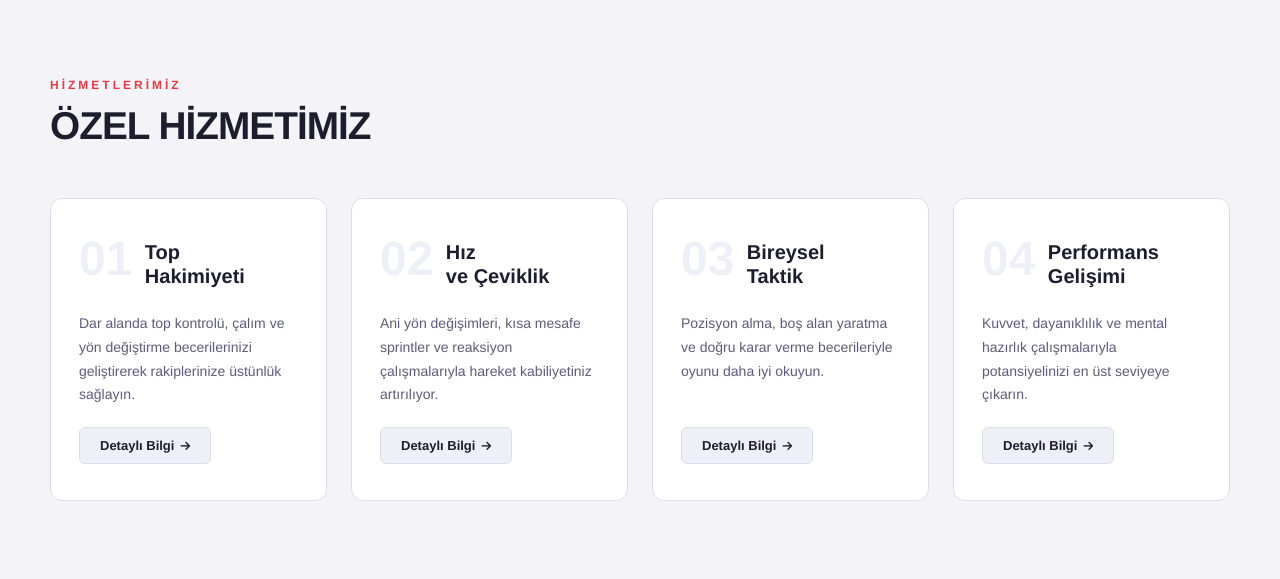
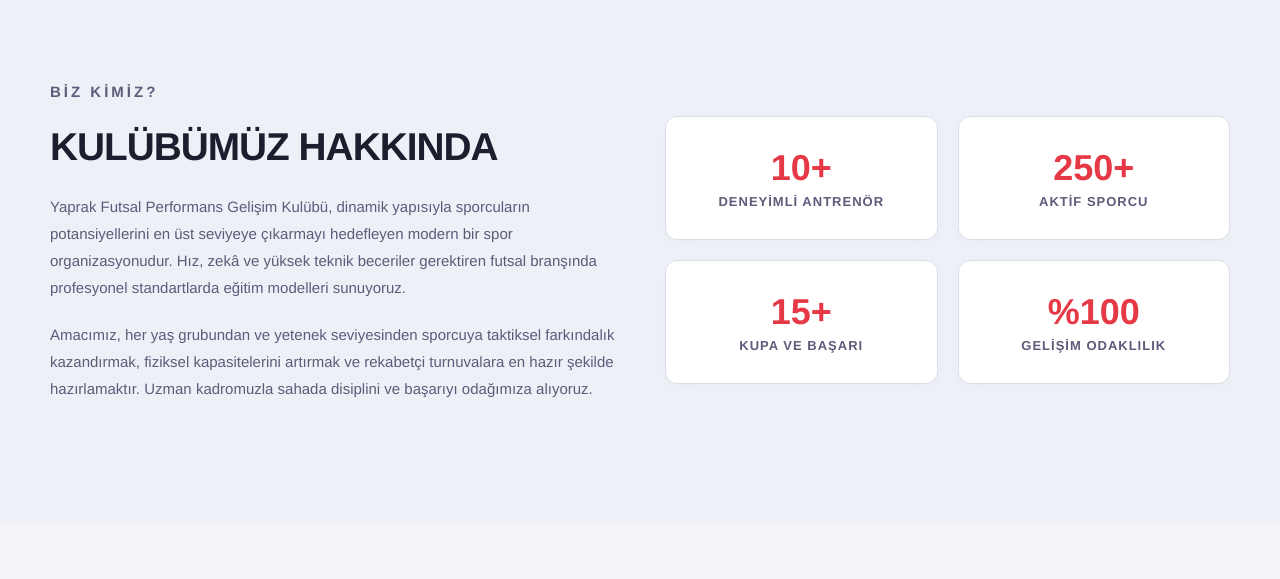
Before and after one commit to ULVI26/futsal, a plain HTML site: page index.html in a window 1280 px wide. Shown: the part 822-1401 px from the top of the page. Drawn offline with Linux system fonts and the light colour scheme.

Commit message:
Hakkımda ve antrenman bölümleri eklendi

```diff
--- a/index.html
+++ b/index.html
@@ -228,6 +228,65 @@
             object-fit: cover;
             object-position: center top;
             display: block;
+        }
+
+        /* HAKKIMDA (KULÜBÜMÜZ) */
+        .about-section {
+            padding: 100px 50px;
+            background-color: var(--section-alt);
+        }
+
+        .about-container {
+            display: grid;
+            grid-template-columns: 1fr 1fr;
+            gap: 50px;
+            align-items: center;
+        }
+
+        .about-text h2 {
+            font-size: calc(26px + 1vw);
+            font-weight: 900;
+            text-transform: uppercase;
+            margin-bottom: 24px;
+            letter-spacing: -1px;
+            color: var(--dark);
+        }
+
+        .about-text p {
+            color: var(--text-muted);
+            font-size: 15px;
+            line-height: 1.8;
+            margin-bottom: 20px;
+        }
+
+        .about-stats {
+            display: grid;
+            grid-template-columns: 1fr 1fr;
+            gap: 20px;
+        }
+
+        .stat-card {
+            background-color: var(--card-bg);
+            padding: 30px;
+            border-radius: 12px;
+            border: 1px solid var(--border);
+            text-align: center;
+            box-shadow: 0 4px 12px rgba(0, 0, 0, 0.02);
+        }
+
+        .stat-card h3 {
+            font-size: 36px;
+            font-weight: 900;
+            color: var(--red);
+            margin-bottom: 5px;
+        }
+
+        .stat-card p {
+            font-size: 13px;
+            color: var(--text-muted);
+            font-weight: 600;
+            text-transform: uppercase;
+            letter-spacing: 1px;
         }
 
         /* SERVICES */
@@ -604,8 +663,11 @@
                 height: 350px;
             }
 
+            .about-section,
             .services-section,
             .contact-section { padding-left: 20px; padding-right: 20px; }
+
+            .about-container { grid-template-columns: 1fr; gap: 30px; text-align: center; }
 
             .vision-section { flex-direction: column-reverse; }
             .vision-left { padding: 50px 20px; text-align: center; }
@@ -638,7 +700,7 @@
         </a>
         <nav id="navbar">
             <a href="#" class="active">Ana Sayfa</a>
-            <a href="#randevu">Online Randevu</a>
+            <a href="#hakkimizda">Hakkımızda</a>
             <a href="#programlar">Program Listesi</a>
             <a href="#iletisim">İletişim</a>
         </nav>
@@ -659,10 +721,39 @@
             <div class="red-line"></div>
             <h1>Yaprak Futsal<br><span>Performans</span><br>Gelişim Kulübü</h1>
             <p class="hero-subtitle">Sahada fark yaratmak isteyenler için profesyonel futsal antrenman programları.</p>
-            <button class="cta-btn">Kulübe Üyelik Başvurusu</button>
+            <button class="cta-btn" onclick="location.href='#iletisim'">Kulübe Üyelik Başvurusu</button>
         </div>
         <div class="hero-right">
             <img src="https://images.unsplash.com/photo-1763775468707-573c7cd6b0da?q=80&w=1025&auto=format&fit=crop&ixlib=rb-4.1.0&ixid=M3wxMjA3fDB8MHxwaG90by1wYWdlfHx8fGVufDB8fHx8fA%3D%3D" alt="Futsal Hero">
+        </div>
+    </section>
+
+    <section class="about-section" id="hakkimizda">
+        <div class="about-container">
+            <div class="about-text">
+                <p class="section-label">Biz Kimiz?</p>
+                <h2>Kulübümüz Hakkında</h2>
+                <p>Yaprak Futsal Performans Gelişim Kulübü, dinamik yapısıyla sporcuların potansiyellerini en üst seviyeye çıkarmayı hedefleyen modern bir spor organizasyonudur. Hız, zekâ ve yüksek teknik beceriler gerektiren futsal branşında profesyonel standartlarda eğitim modelleri sunuyoruz.</p>
+                <p>Amacımız, her yaş grubundan ve yetenek seviyesinden sporcuya taktiksel farkındalık kazandırmak, fiziksel kapasitelerini artırmak ve rekabetçi turnuvalara en hazır şekilde hazırlamaktır. Uzman kadromuzla sahada disiplini ve başarıyı odağımıza alıyoruz.</p>
+            </div>
+            <div class="about-stats">
+                <div class="stat-card">
+                    <h3>10+</h3>
+                    <p>Deneyimli Antrenör</p>
+                </div>
+                <div class="stat-card">
+                    <h3>250+</h3>
+                    <p>Aktif Sporcu</p>
+                </div>
+                <div class="stat-card">
+                    <h3>15+</h3>
+                    <p>Kupa ve Başarı</p>
+                </div>
+                <div class="stat-card">
+                    <h3>%100</h3>
+                    <p>Gelişim Odaklılık</p>
+                </div>
+            </div>
         </div>
     </section>
 
@@ -718,7 +809,7 @@
             <p class="section-label">Vizyonumuz</p>
             <h2>Yaprak Futsal İle<br>Gelişimi Beraber<br><span>Gözlemleyelim</span></h2>
             <p>
-                Hızın, tekniğin ve oyun zekâsının buluştuğu futsal dünyasına hoş geldiniz. Modern antrenman yöntemleriyle hazırlanan programlarımız, oyuncuların bireysel becerilerini geliştirmelerine ve sahada maksimum performans göstermelerine yardımcı olur.
+                Hızın, tekniğin ve oyun zekâsının buluştuğu futsal dünyasına hoş geldiniz. Modern antrenman yöntemleriyle hazırlanan programlarımız, oyuncuların bireysel becerilerini geliştirmelerine dairy ve sahada maksimum performans göstermelerine yardımcı olur.
                 <br><br>
                 Top kontrolünden şut tekniklerine, çeviklik çalışmalarından taktiksel farkındalığa kadar her alanda gelişim odaklı eğitimler sunuyoruz.
             </p>
```
